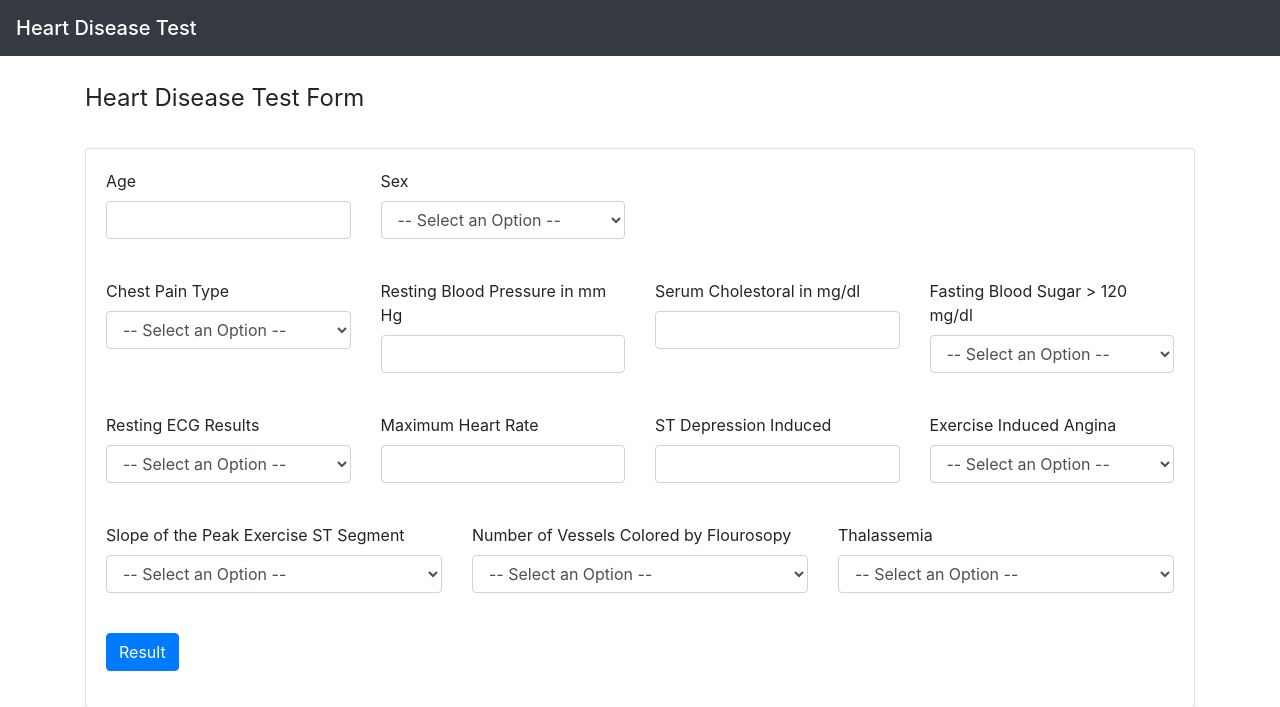
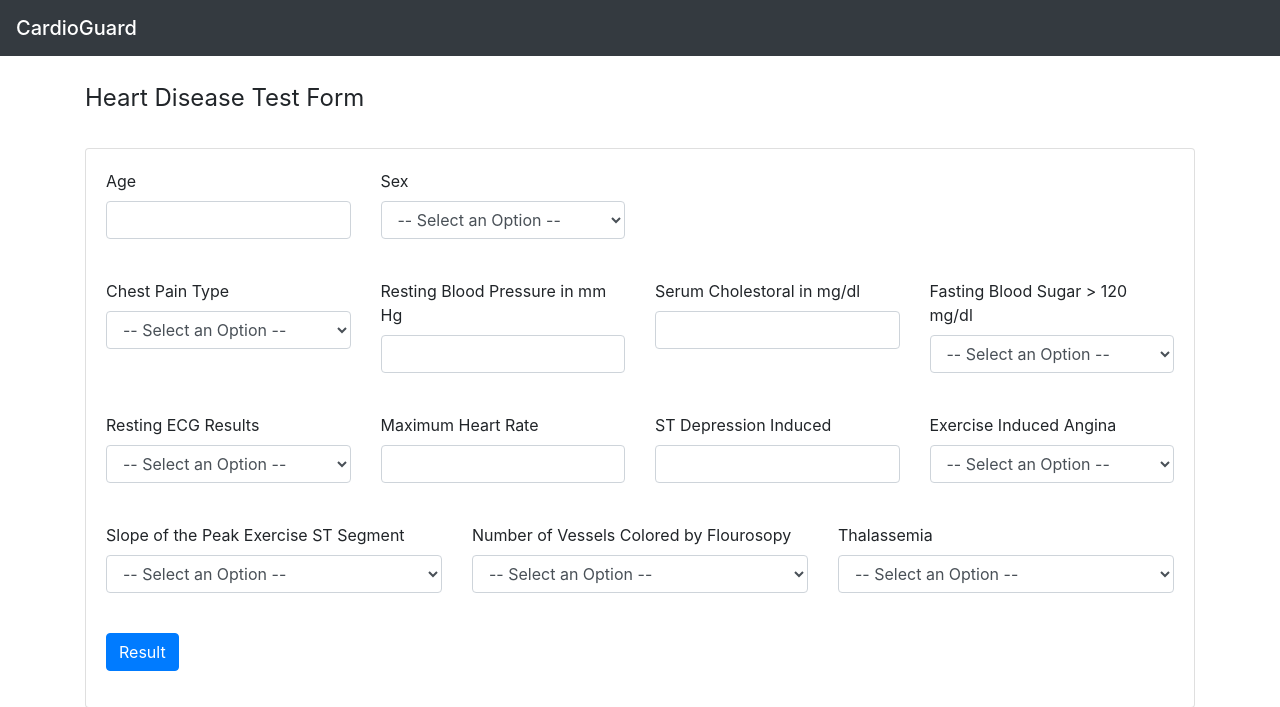
Before and after one commit to chinmay-1526/CardioGuard, a Flask app: page / in a window 1280 px wide. Shown: the top 707 px of the page. Run offline with Flask 3, Linux system fonts and the light colour scheme; parts of the project's set-up code (start-up, migrations or seed data) failed here and were passed over; some libraries are stand-ins or nearby versions.

Commit message:
Update Heart Disease Classifier.html

```diff
--- a/templates/Heart Disease Classifier.html
+++ b/templates/Heart Disease Classifier.html
@@ -16,7 +16,7 @@
 
 		<!-- Navbar-->
 		<nav class="navbar navbar-dark bg-dark">
-			<span class="navbar-brand mb-0 h1">Heart Disease Test</span>
+			<span class="navbar-brand mb-0 h1">CardioGuard</span>
 		</nav>
 		<div class="container">
 			<br>
```
